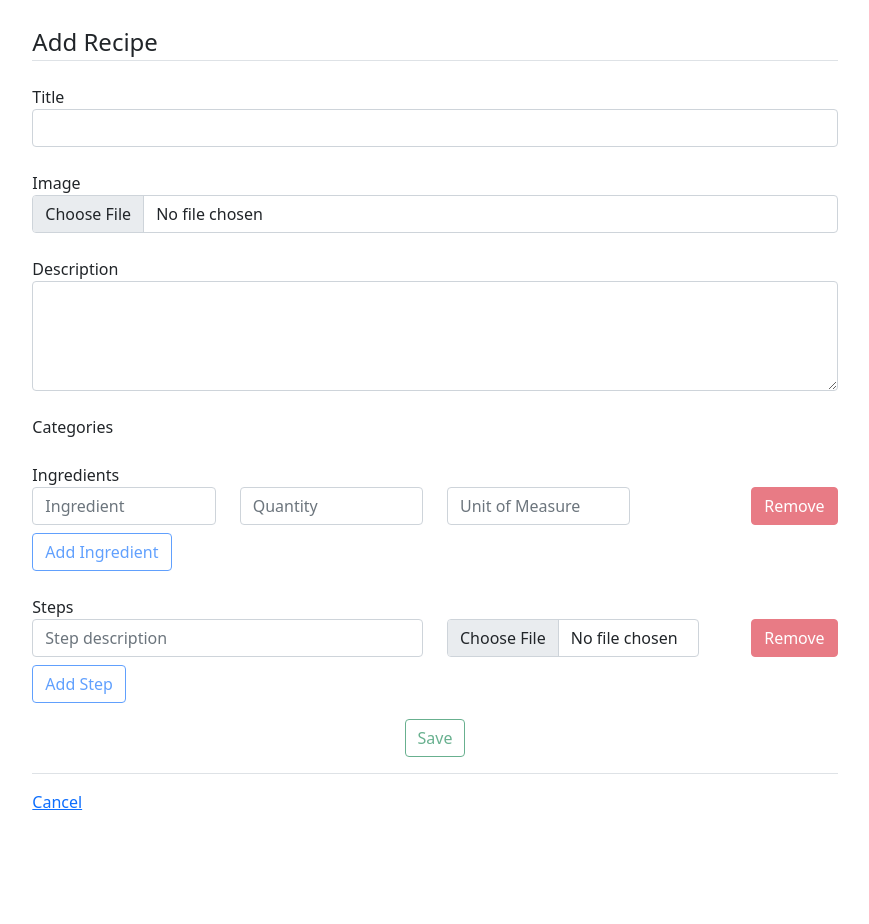
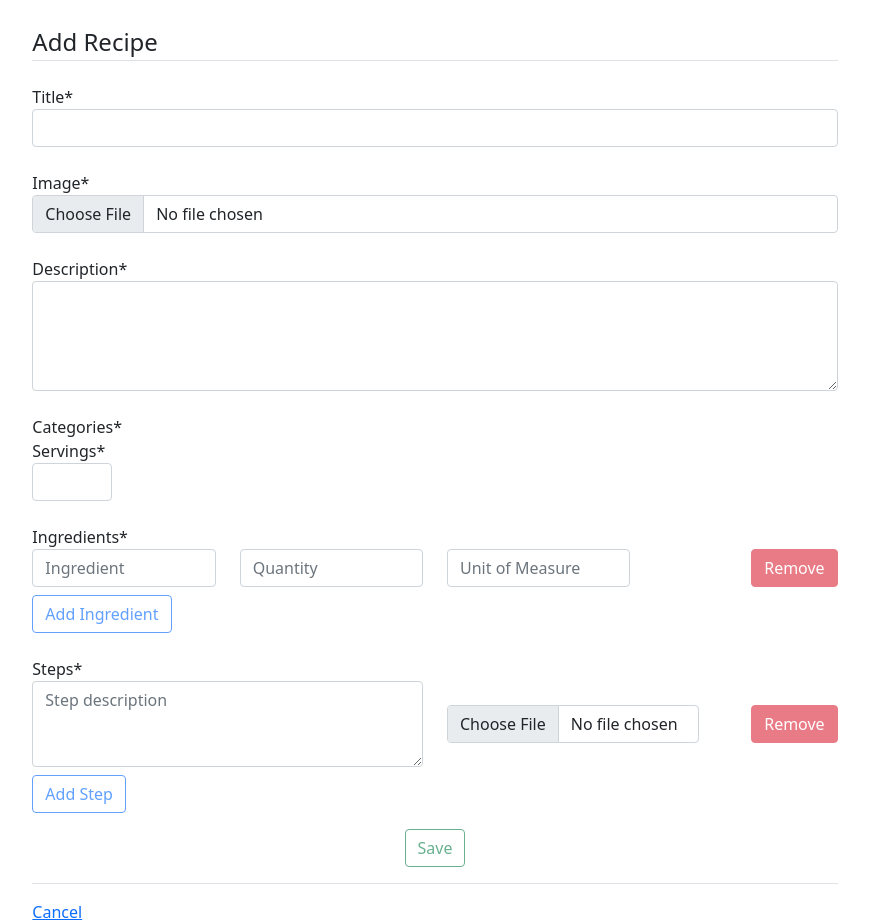
Before and after one commit to Arma-17/PPM-webapp-recipes, a Django app: template recipes/templates/recipes/recipe_form.html in a window 1280 px wide. Shown: the part 56-980 px from the top of the page, without its empty margins (205-1074 px from the left). Before the commit the page ends 866 px from the top, so only its background shows below. Run offline with Django 3.2, Linux system fonts and the light colour scheme; the template is opened without the code that fills it, so the values that code supplies are empty; some libraries are stand-ins or nearby versions.

Commit message:
added seervings and modified the description for thje steps Co-authored-by: Tom <Tommaso-Bev@users.noreply.github.com>

```diff
--- a/COSE DA FARE.py
+++ b/COSE DA FARE.py
@@ -25,3 +25,4 @@
 #TODO asistemare le categorienell'hatml dell'update, non vengono visualizzate
 #TODO aggiungere per quante persone è il prodotto con
 #todo mettere una sicura per il pulsante save quando aggiungi la ricetta
+#TODO mettere un elemento che mostri che il pulsante crop image è stato cliccato, nell' add recipe
--- a/recipes/forms.py
+++ b/recipes/forms.py
@@ -4,7 +4,7 @@ from .models import Recipe, Comment, Rating
 class RecipeForm(forms.ModelForm):
     class Meta:
         model = Recipe
-        fields = ['title', 'description', 'img', 'categories', 'ingredients', 'steps']
+        fields = ['title', 'description', 'img', 'categories', 'ingredients','servings', 'steps']
 
     def clean_ingredients(self):
         ingredients = self.cleaned_data.get('ingredients')
--- a/recipes/models.py
+++ b/recipes/models.py
@@ -60,6 +60,8 @@ class Recipe(models.Model):
     ingredients = models.TextField(blank=False, default='')
     steps = models.TextField(blank=True, default='')  # Nuovo campo per i passaggi
     author = models.ForeignKey(User, on_delete=models.CASCADE)
+    servings = models.IntegerField(default=1)
+
 
     created_at = models.DateTimeField(auto_now_add=True)
     updated_at = models.DateTimeField(auto_now=True)
--- a/recipes/templates/recipes/recipe_form.html
+++ b/recipes/templates/recipes/recipe_form.html
@@ -10,13 +10,13 @@
 
             <!-- Title field -->
             <div class="form-group mb-4">
-                <label for="id_title">Title</label>
+                <label for="id_title">Title*</label>
                 <input type="text" name="title" id="id_title" class="form-control" required>
             </div>
 
             <!-- Image field -->
             <div class="form-group mb-4">
-                <label for="id_img">Image</label>
+                <label for="id_img">Image*</label>
                 <input type="file" id="id_img" class="form-control" accept="image/*">
                 <img id="previewImage" style="max-width: 100%; display: none;">
                 <button type="button" id="cropButton" style="display: none;">Crop Image</button>
@@ -28,13 +28,13 @@
 
             <!-- Description field -->
             <div class="form-group mb-4">
-                <label for="id_description">Description</label>
+                <label for="id_description">Description*</label>
                 <textarea name="description" id="id_description" class="form-control" rows="4" required></textarea>
             </div>
 
             <!-- Custom Categories layout -->
             <div class="form-group">
-                <label for="id_categories">Categories</label>
+                <label for="id_categories">Categories*</label>
                 <div class="row">
                     {% for category in form.categories.field.choices %}
                     <div class="col-md-2">
@@ -62,10 +62,16 @@
             </div>
         </fieldset>
 
+        <!-- Servings field -->
+        <div class="form-group">
+            <label for="id_servings">Servings*</label>
+            <input type="number" class="form-control" id="id_servings" name="servings" value="{{ form.servings.value|default:'' }}" required style="width: 80px;">
+        </div>
+
 
 
         <!-- Ingredients section -->
-        <label class="mt-4" for="id_steps">Ingredients</label>
+        <label class="mt-4" for="id_steps">Ingredients*</label>
         <div>
             <div id="ingredients-container"></div>
             <button type="button" id="add-ingredient" class="btn btn-outline-primary mt-2" >Add Ingredient</button>
@@ -74,7 +80,7 @@
 
         <!-- Description steps section -->
 
-        <label class="mt-4" for="id_steps">Steps</label>
+        <label class="mt-4" for="id_steps">Steps*</label>
         <div>
             <div id="steps-container" ></div>
             <button type="button" id="add-step" class="btn btn-outline-primary mt-2">Add Step</button>
@@ -116,12 +122,14 @@
         const titleInput = document.getElementById("id_title");
         const descriptionInput = document.getElementById("id_description");
         const categoriesInput = document.querySelectorAll('input[name="categories"]');
+        const servingsInput = document.getElementById("id_servings");
 
         let isImageCropped=false
 
         //Event listener for title description and categories
         titleInput.addEventListener("input", validateInputs);
         descriptionInput.addEventListener("input", validateInputs);
+        servingsInput.addEventListener("input", validateInputs);
         categoriesInput.forEach(input => {
             input.addEventListener("change", validateInputs);
         });
@@ -146,6 +154,7 @@
             let allStepsValid = true;
             let isTitleValid = titleInput.value.trim() !== "";
             let isDescriptionValid = descriptionInput.value.trim() !== "";
+            let isServingsValid = servingsInput.value.trim() !== "";
             let areCategoriesValid = Array.from(document.querySelectorAll('input[name="categories"]:checked')).length > 0;
 
             // Validate ingredients
@@ -164,7 +173,7 @@
             // Validate steps
             const stepRows = document.querySelectorAll(".step-row");
             stepRows.forEach(row => {
-                const inputs = row.querySelectorAll("input");
+                const inputs = row.querySelectorAll("textarea");
                 const description = inputs[0].value.trim();
 
                 if (description === "") {
@@ -175,10 +184,10 @@
             // Disabilita il pulsante "Add Ingredient" se i campi degli ingredienti non sono compilati
             addIngredientBtn.disabled = !allIngredientsValid;
             // Disabilita il pulsante "Add Step" se la descrizione di uno step non è compilata
-            addStepBtn.disabled = stepRows.length === 0 || !stepRows[stepRows.length - 1].querySelector("input").value.trim();
+            addStepBtn.disabled = stepRows.length === 0 || !stepRows[stepRows.length - 1].querySelector("textarea").value.trim();
 
             // Disabilita il pulsante "Save" se ci sono errori in ingredienti, step, title, img, description, o categories
-            saveBtn.disabled = !(isTitleValid && isDescriptionValid && areCategoriesValid && allIngredientsValid && allStepsValid && isImageCropped);
+            saveBtn.disabled = !(isTitleValid && isDescriptionValid && areCategoriesValid && allIngredientsValid && allStepsValid && isImageCropped && isServingsValid);
 
             updateRemoveButtons();
         }
@@ -229,7 +238,7 @@
 
             newRow.innerHTML = `
                 <div class="col-md-6">
-                    <input type="text" name="step_description[${stepCounter}]" class="form-control" placeholder="Step description" required>
+                    <textarea name="step_description[${stepCounter}]" class="form-control step-description" placeholder="Step description" rows="3" required></textarea>
                 </div>
                 <div class="col-md-4">
                     <input type="file" name="step_image[${stepCounter}]" class="form-control" accept="image/*">
@@ -241,12 +250,19 @@
 
             stepsContainer.appendChild(newRow);
 
+            // Make the textarea dynamically resize based on content
+            const textarea = newRow.querySelector("textarea");
+            textarea.addEventListener("input", () => {
+                textarea.style.height = "auto";  // Reset the height
+                textarea.style.height = `${textarea.scrollHeight}px`; // Adjust the height based on content
+            });
+
             newRow.querySelector(".remove-step").addEventListener("click", function() {
                 stepsContainer.removeChild(newRow);
                 validateInputs();
             });
 
-            newRow.querySelectorAll("input").forEach(input => {
+            newRow.querySelectorAll("textarea").forEach(input => {
                 input.addEventListener("input", validateInputs);
             });
 
--- a/recipes/views.py
+++ b/recipes/views.py
@@ -25,7 +25,7 @@ def index(request):
     categories = models.Recipe.CATEGORIES  # Fixed this line
 
     # Set up pagination
-    paginator = Paginator(recipes, 10)  # Show 10 recipes per page
+    paginator = Paginator(recipes, 9)  # Show 10 recipes per page
     page_number = request.GET.get('page')
     page_obj = paginator.get_page(page_number)
 
@@ -36,7 +36,7 @@ class RecipeListView(ListView):
     model = models.Recipe
     template_name = 'recipes/index.html'
     context_object_name = 'recipes'
-    paginate_by = 10
+    paginate_by = 9
 
     def get_context_data(self, **kwargs):
         context = super().get_context_data(**kwargs)
@@ -70,6 +70,8 @@ class RecipeBaseView(LoginRequiredMixin):
         ingredients = self.request.POST.getlist('ingredient[]')
         quantities = self.request.POST.getlist('quantity[]')
         units = self.request.POST.getlist('unit[]')
+        form.instance.servings = self.request.POST.get('servings')  # Capture the value
+
 
         cropped_image_data = self.request.POST.get("cropped_image")
         if cropped_image_data:
```
Also changed, not shown: recipes/templates/recipes/index.html (+9 -6 lines), media/images/cupcakes.jpg (added), recipes/migrations/0014_recipe_servings.py (added).
